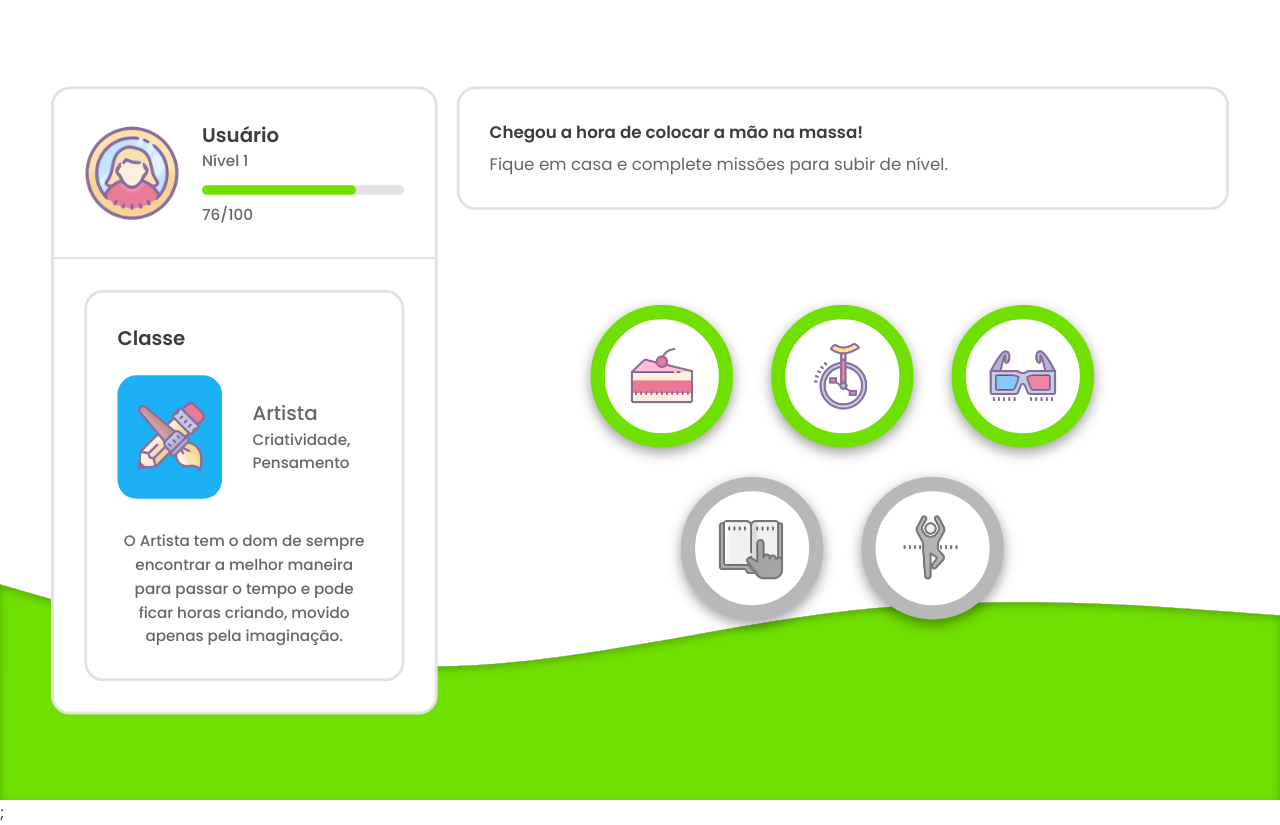
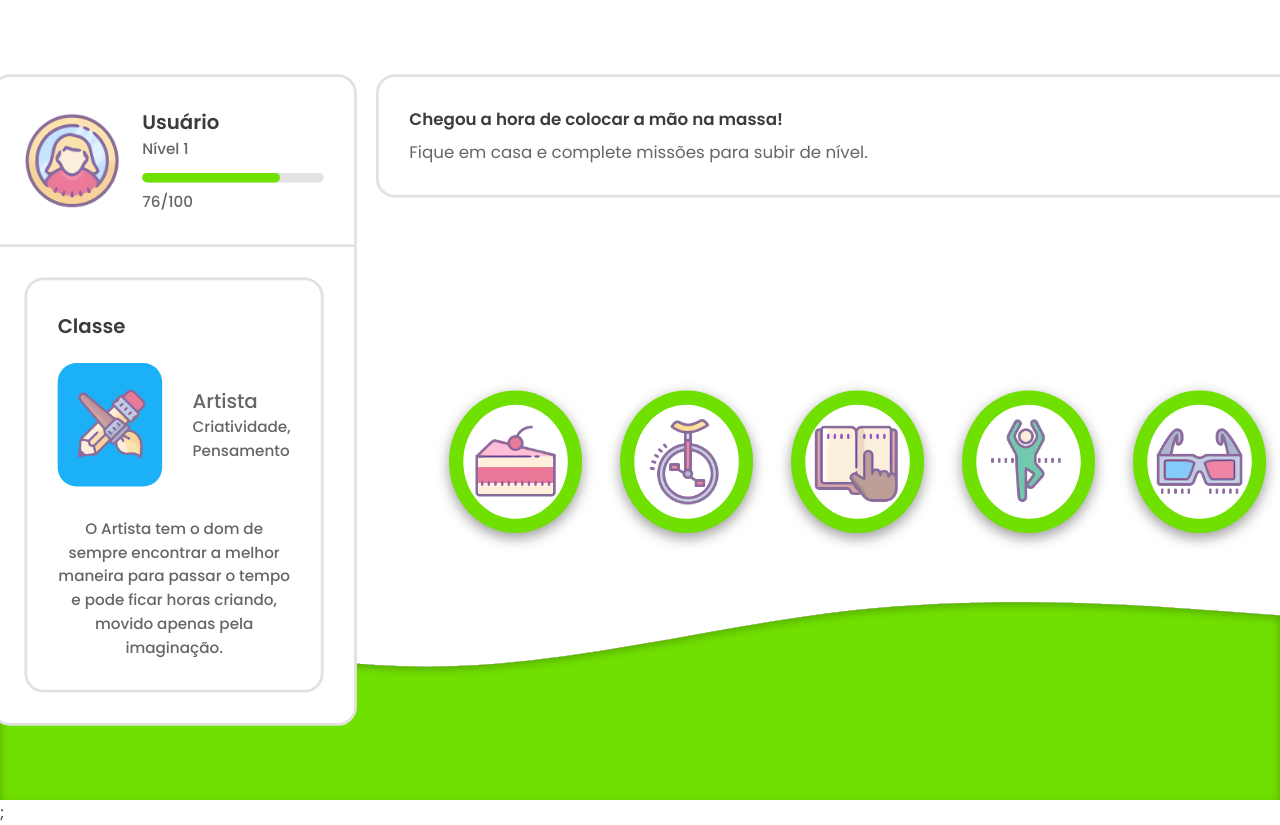
Before and after one commit to larissabenedet/The-Flexboxers-Indoors, a Next.js app: page / in a window 1280 px wide. Built offline with nearby package versions, Linux system fonts and the light colour scheme.

Commit message:
missões aparecendo dinamicamente, conteúdo do modal dinâmico, level e xp dinâmicas, componente mission deletado

```diff
--- a/missions.json
+++ b/missions.json
@@ -2,26 +2,31 @@
     {
         "title": "Fazer um bolo!",
         "amount": 150,
-        "description": "Bom, falta de tempo você não tem. Que tal aprender a fazer um bolo? Pode ser de qualquer sabor, de qualquer tamanho: Apenas faça! Para isso, você pode até contar com a ajuda da internet. Os vídeos nas mídias sociais, como o YouTube, são boas fontes de pesquisa e certamente você encontrará várias receitas por lá. Não esqueça de tirar uma foto antes de comer!"
+        "description": "Bom, falta de tempo você não tem. Que tal aprender a fazer um bolo? Pode ser de qualquer sabor, de qualquer tamanho: Apenas faça! Para isso, você pode até contar com a ajuda da internet. Os vídeos nas mídias sociais, como o YouTube, são boas fontes de pesquisa e certamente você encontrará várias receitas por lá. Não esqueça de tirar uma foto antes de comer!",
+        "img": "./img/bolo.png"
     },
     {
         "title": "Começar um novo hobby!",
         "amount": 60,
-        "description": "Para aliviar um pouco as angústias causadas pela quarentena, porque não mudar o seu foco pra algo produtivo e que pode até te gerar uma grana? Tire do armário aquela sua ideia que você não tinha tempo para tentar, que pode ir desde fazer aulas de violão até aprimorar seus dotes culinários! "
+        "description": "Para aliviar um pouco as angústias causadas pela quarentena, porque não mudar o seu foco pra algo produtivo e que pode até te gerar uma grana? Tire do armário aquela sua ideia que você não tinha tempo para tentar, que pode ir desde fazer aulas de violão até aprimorar seus dotes culinários! ",
+        "img": "./img/monociclo.png"
     },
     {
         "title": "Ler um livro!",
         "amount": 100,
-        "description": "A quanto tempo você não lê um livro? Não existe tempo melhor para aprimorar sua habilidade em leitura do que agora. Pegue aquele livro cheio de poeira no fundo do armário e conheça uma nova história! Criar o hábito de leitura atrás diversos benefícios ao nosso cérebro, como: Desenvolver o vocabulário, melhorar a escrita, aprender novos fatos, etc."
+        "description": "A quanto tempo você não lê um livro? Não existe tempo melhor para aprimorar sua habilidade em leitura do que agora. Pegue aquele livro cheio de poeira no fundo do armário e conheça uma nova história! Criar o hábito de leitura atrás diversos benefícios ao nosso cérebro, como: Desenvolver o vocabulário, melhorar a escrita, aprender novos fatos, etc.",
+        "img": "./img/livro.png"
     },
     {
         "title": "Alongar-se!",
         "amount": 90,
-        "description": "Se alongar relaxa o corpo e a mente, ajudando a aliviar o estresse causado em tempos tão difíceis como esse. Para isso, levante-se e incline o corpo para trás para alongar as costas. Coloque a mão na lombar e incline o tronco para trás de leve, sem flexionar os joelhos. Fique assim por alguns segundos e, em seguida, volte à posição inicial."
+        "description": "Se alongar relaxa o corpo e a mente, ajudando a aliviar o estresse causado em tempos tão difíceis como esse. Para isso, levante-se e incline o corpo para trás para alongar as costas. Coloque a mão na lombar e incline o tronco para trás de leve, sem flexionar os joelhos. Fique assim por alguns segundos e, em seguida, volte à posição inicial.",
+        "img": "./img/ioga.png"
     },
     {
         "title": "Assistir a uma série ou filme!",
         "amount": 50,
-        "description": "A cada notícia vem uma preocupação diferente. Por isso, também precisamos dar uma folga ao nosso cérebro. Pesquise alguma série ou um filme que você tenha interesse em ver, e assista sem culpa. Também vale assistir por vídeo chamada junto com alguém, viu? Assim evitamos aglomerações, e ainda temos uma boa companhia!"
+        "description": "A cada notícia vem uma preocupação diferente. Por isso, também precisamos dar uma folga ao nosso cérebro. Pesquise alguma série ou um filme que você tenha interesse em ver, e assista sem culpa. Também vale assistir por vídeo chamada junto com alguém, viu? Assim evitamos aglomerações, e ainda temos uma boa companhia!",
+        "img": "./img/oculos.png"
     }
 ]
--- a/src/components/Mission.jsx
+++ /dev/null
@@ -1,25 +0,0 @@
-import styles from "../styles/components/Mission.module.scss";
-import { useContext } from "react";
-import { MissionContext } from "../contexts/MissionsContext";
-
-const Mission = (props) => {
-    const { newMission } = useContext(MissionContext);
-    if (props.disabled) {
-        return (
-            <div
-                className={`${styles.mission} ${styles.disabled}`}
-                onClick={newMission}
-            >
-                <img src={props.img} alt="mission" />
-            </div>
-        );
-    } else {
-        return (
-            <div className={styles.mission} onClick={newMission} id="0">
-                <img src={props.img} alt="mission" />
-            </div>
-        );
-    }
-};
-
-export default Mission;
--- a/src/components/Missions.jsx
+++ b/src/components/Missions.jsx
@@ -1,18 +1,25 @@
 import styles from "../styles/components/Missions.module.scss";
-import Mission from "../components/Mission.jsx";
+import { useContext } from "react";
+import { MissionContext } from "../contexts/MissionsContext";
+import allMissions from "../../missions.json";
 
 const DashboardMenu = () => {
+  const { newMission } = useContext(MissionContext);
   return (
     <div className={styles.container}>
       <div className={styles.missionsTree}>
         <div>
-                    <Mission img="./img/bolo.png" />
-                    <Mission img="./img/monociclo.png" />
-                    <Mission img="./img/oculos.png" />
+          {allMissions.map((mission, i) => (
+            <div className={styles.mission} key={mission[i]}>
+              <img
+                src={mission.img}
+                key={mission[i]}
+                alt={mission.title}
+                onClick={newMission}
+                id={i}
+              />
             </div>
-                <div>
-                    <Mission img="./img/livro.png" disabled />
-                    <Mission img="./img/ioga.png" disabled />
+          ))}
         </div>
       </div>
     </div>
--- a/src/components/Modal.jsx
+++ b/src/components/Modal.jsx
@@ -1,43 +1,33 @@
 import styles from "../styles/components/Modal.module.scss";
+import { useContext } from "react";
+import { MissionContext } from "../contexts/MissionsContext";
 
 const Modal = ({ id = "modal", onClose }) => {
+  const { activeMission } = useContext(MissionContext);
   const handleOutsideClick = (e) => {
     if (e.target.id === id) onClose();
   };
 
   return (
-        <div
-            className={styles.modalActive}
-            id={id}
-            onClick={handleOutsideClick}
-        >
+    <div className={styles.modalActive} id={id} onClick={handleOutsideClick}>
       <div className={styles.container}>
-                <button
-                    className={styles.closeButton}
-                    type="button"
-                    onClick={onClose}
-                >
+        <button className={styles.closeButton} type="button" onClick={onClose}>
           <div></div>
           <div></div>
         </button>
 
         <header>
           <div className={styles.imgContainer}>
-                        <img src="img/bolo.png" alt="mission" />
+            <img src={activeMission.img} alt={activeMission.title} />
           </div>
           <div>
-                        <h1>Título da missão</h1>
-                        <span>Ganhe: 90xp</span>
+            <h1>{activeMission.title}</h1>
+            <span>Ganhe: {activeMission.amount}xp</span>
           </div>
         </header>
 
         <main>
-                    <p>
-                        Lorem ipsum dolor sit amet consectetur adipisicing elit.
-                        Quibusdam amet itaque minima odio iusto quae quo, natus
-                        reiciendis illum assumenda nostrum deserunt earum enim
-                        aliquam asperiores esse architecto voluptate suscipit.
-                    </p>
+          <p>{activeMission.description}</p>
         </main>
 
         <footer>
--- a/src/components/Profile.jsx
+++ b/src/components/Profile.jsx
@@ -1,7 +1,10 @@
 import styles from "../styles/components/Profile.module.scss";
 import XpBar from "../components/XpBar.jsx";
+import { useContext } from "react";
+import { MissionContext } from "../contexts/MissionsContext";
 
 const Profile = () => {
+    const {level} = useContext(MissionContext)
     return (
         <div className={styles.container}>
             {false ? (
@@ -11,7 +14,7 @@ const Profile = () => {
             )}
             <div className={styles.info}>
                 <p>Usuário</p>
-                <span>Nível 1</span>
+                <span>Nível {level}</span>
                 <XpBar />
             </div>
         </div>
--- a/src/components/XpBar.jsx
+++ b/src/components/XpBar.jsx
@@ -1,12 +1,15 @@
 import styles from "../styles/components/XpBar.module.scss";
+import { useContext } from "react";
+import { MissionContext } from "../contexts/MissionsContext";
 
 const XpBar = () => {
+    const {currentExperience} = useContext(MissionContext)
     return (
         <div className={styles.container}>
             <div className={styles.XpContainer}>
-                <div style={{ width: `${76}%` }}></div>
+                <div style={{ width: `${currentExperience}%` }}></div>
             </div>
-            <span>76/100</span>
+            <span>{currentExperience}/100</span>
         </div>
     );
 };
--- a/src/contexts/MissionsContext.jsx
+++ b/src/contexts/MissionsContext.jsx
@@ -4,16 +4,17 @@ import allMissions from "../../missions.json";
 export const MissionContext = createContext();
 
 export default function MissionProvider({ children }) {
-  const [level, setLevel] = useState(0);
+  const [level, setLevel] = useState(1);
   const [currentExperience, setCurrentExperience] = useState(76);
   const [isModalOpen, setIsModalOpen] = useState(false);
   const [activeMission, setActiveMission] = useState(null);
   const [isLevelUpModalOpen, setIsLevelUpModalOpen] = useState(false);
   const experienceToNextLevel = Math.pow((level + 1) * 4, 2);
 
-  function newMission() {
+  function newMission(e) {
     setIsModalOpen(true);
-    const mission = allMissions[0];
+
+    const mission = allMissions[e.target.id];
     setActiveMission(mission);
   }
 
--- a/src/styles/components/Mission.module.scss
+++ /dev/null
@@ -1,31 +0,0 @@
-.mission {
-    background: var(--background);
-    width: 150px;
-    height: 150px;
-    padding: 10px;
-    border-radius: 50%;
-    border: solid 15px var(--green);
-    box-shadow: 0px 5px 15px rgba(0, 0, 0, 0.4);
-    margin: 20px;
-
-    display: flex;
-    align-items: center;
-    justify-content: center;
-
-    transition: 200ms;
-    cursor: pointer;
-
-    & > img {
-        width: 70px;
-    }
-
-    &:hover {
-        transform: scale(1.05);
-        box-shadow: 0px 5px 30px rgba(0, 0, 0, 0.4);
-    }
-}
-
-.disabled {
-    filter: saturate(0);
-    pointer-events: none;
-}
--- a/src/styles/components/Missions.module.scss
+++ b/src/styles/components/Missions.module.scss
@@ -43,11 +43,16 @@
   cursor: pointer;
 
   & > img {
-    width: 70px;
+      width: 90px;
   }
 
   &:hover {
-    transform: scale(1.05);
-    box-shadow: 0px 5px 30px rgba(0, 0, 0, 0.4);
+      transform: scale(1.05);
+      box-shadow: 0px 5px 30px rgba(0, 0, 0, 0.4);
   }
 }
+
+.disabled {
+  filter: saturate(0);
+  pointer-events: none;
+}
--- a/src/styles/components/Modal.module.scss
+++ b/src/styles/components/Modal.module.scss
@@ -17,7 +17,7 @@
         background-color: white;
         color: #3c3c3c;
         width: 60vw;
-        height: 70vh;
+        height: 50vh;
         border-radius: 20px;
         padding: 2rem;
 
```
Lines whose indentation alone changed are shown as unchanged.
